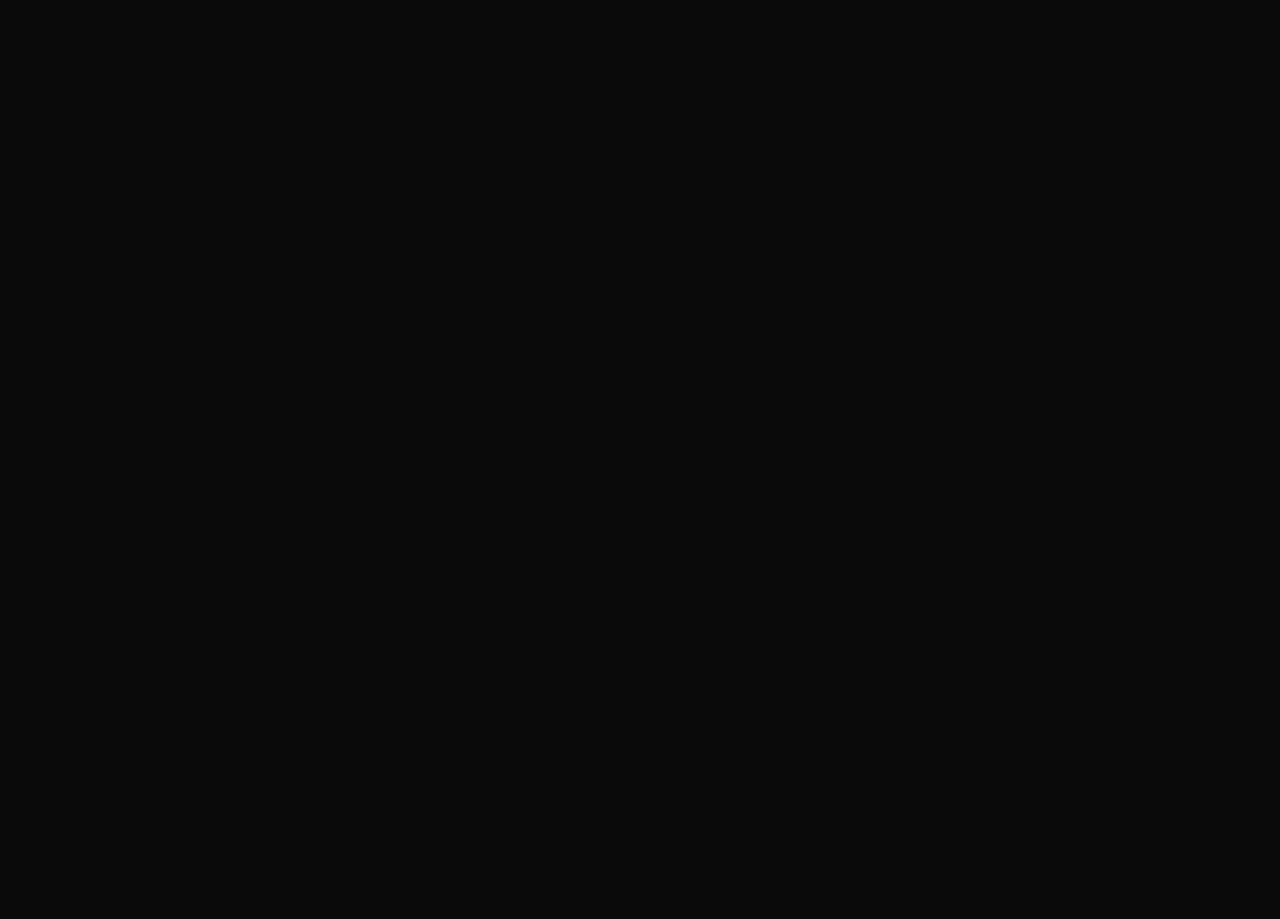
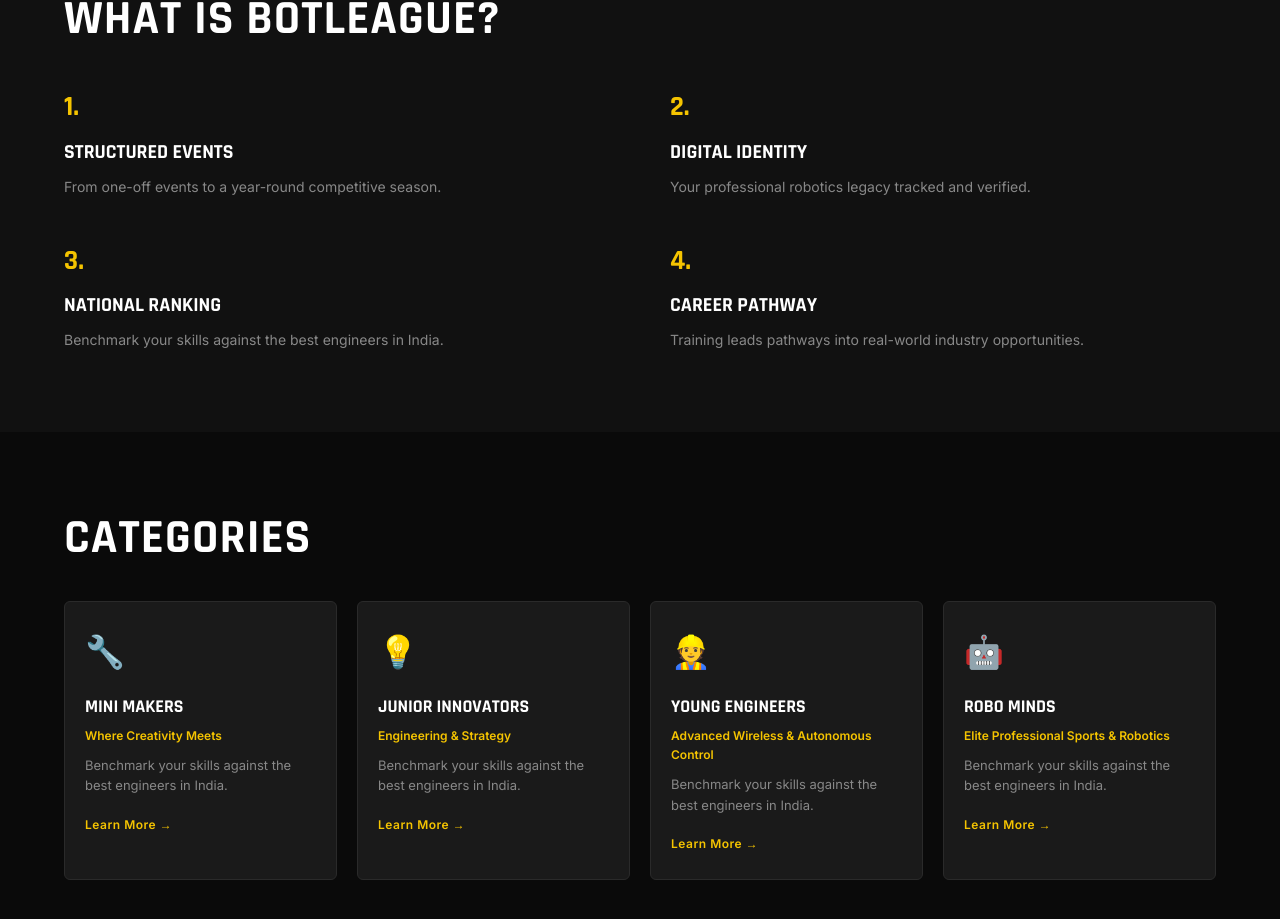
Before and after one commit to Shreyash-Bhimte/botleague, a React (Vite) app in the folder frontend/: page / in a window 1280 px wide. Shown: the part 1726-2645 px from the top of the page. Before the commit the page ends 1639 px from the top, so only its background shows below. Built offline with nearby package versions, Linux system fonts and the light colour scheme.

Commit message:
add About League and Categories sections

```diff
--- /dev/null
+++ b/frontend/src/components/AboutLeague/AboutLeague.css
@@ -0,0 +1,28 @@
+.about-league { background: var(--dark); }
+
+.about-grid {
+  display: grid;
+  grid-template-columns: repeat(2, 1fr);
+  gap: 40px 60px;
+  margin-top: 40px;
+}
+
+.about-num {
+  font-family: var(--font-display);
+  font-size: 28px;
+  font-weight: 700;
+  color: var(--yellow);
+  margin-bottom: 6px;
+}
+.about-item-title {
+  font-family: var(--font-display);
+  font-size: 20px;
+  font-weight: 700;
+  text-transform: uppercase;
+  margin-bottom: 8px;
+}
+.about-item-desc { color: var(--gray); font-size: 14px; }
+
+@media (max-width: 600px) {
+  .about-grid { grid-template-columns: 1fr; gap: 28px; }
+}
--- /dev/null
+++ b/frontend/src/components/AboutLeague/AboutLeague.jsx
@@ -0,0 +1,27 @@
+import './AboutLeague.css';
+
+const items = [
+  { num: '1.', title: 'Structured Events',  desc: 'From one-off events to a year-round competitive season.' },
+  { num: '2.', title: 'Digital Identity',   desc: 'Your professional robotics legacy tracked and verified.' },
+  { num: '3.', title: 'National Ranking',   desc: 'Benchmark your skills against the best engineers in India.' },
+  { num: '4.', title: 'Career Pathway',     desc: 'Training leads pathways into real-world industry opportunities.' },
+];
+
+export default function AboutLeague() {
+  return (
+    <section className="section about-league">
+      <div className="container">
+        <h2 className="section-title">What is BotLeague?</h2>
+        <div className="about-grid">
+          {items.map(it => (
+            <div className="about-item" key={it.num}>
+              <p className="about-num">{it.num}</p>
+              <h3 className="about-item-title">{it.title}</h3>
+              <p className="about-item-desc">{it.desc}</p>
+            </div>
+          ))}
+        </div>
+      </div>
+    </section>
+  );
+}
--- /dev/null
+++ b/frontend/src/components/Categories/Categories.css
@@ -0,0 +1,30 @@
+.categories-section { background: var(--black); }
+
+.categories-grid {
+  display: grid;
+  grid-template-columns: repeat(4, 1fr);
+  gap: 20px;
+  margin-top: 36px;
+}
+
+.category-card {
+  background: var(--card);
+  border: 1px solid var(--border);
+  border-radius: var(--radius);
+  padding: 24px 20px;
+  transition: border-color 0.2s, transform 0.2s;
+}
+.category-card:hover {
+  border-color: var(--yellow);
+  transform: translateY(-4px);
+}
+
+.cat-icon   { font-size: 32px; margin-bottom: 16px; }
+.cat-name   { font-family: var(--font-display); font-size: 18px; font-weight: 700; text-transform: uppercase; margin-bottom: 4px; }
+.cat-tagline{ font-size: 12px; color: var(--yellow); font-weight: 600; margin-bottom: 10px; }
+.cat-desc   { font-size: 13px; color: var(--gray); margin-bottom: 16px; }
+.cat-link   { font-size: 12px; font-weight: 600; color: var(--yellow); letter-spacing: 0.5px; }
+.cat-link:hover { text-decoration: underline; }
+
+@media (max-width: 900px) { .categories-grid { grid-template-columns: repeat(2, 1fr); } }
+@media (max-width: 500px) { .categories-grid { grid-template-columns: 1fr; } }
--- /dev/null
+++ b/frontend/src/components/Categories/Categories.jsx
@@ -0,0 +1,23 @@
+import { categories } from '../../data/categories';
+import './Categories.css';
+
+export default function Categories() {
+  return (
+    <section className="section categories-section" id="categories">
+      <div className="container">
+        <h2 className="section-title">Categories</h2>
+        <div className="categories-grid">
+          {categories.map(cat => (
+            <div className="category-card" key={cat.id}>
+              <div className="cat-icon">{cat.icon}</div>
+              <h3 className="cat-name">{cat.name}</h3>
+              <p className="cat-tagline">{cat.tagline}</p>
+              <p className="cat-desc">{cat.description}</p>
+              <a href="#" className="cat-link">Learn More →</a>
+            </div>
+          ))}
+        </div>
+      </div>
+    </section>
+  );
+}
--- a/frontend/src/pages/Home.jsx
+++ b/frontend/src/pages/Home.jsx
@@ -2,7 +2,8 @@
 import Hero         from '../components/Hero/Hero';
 import Competitions from '../components/Competitions/Competitions';
 import UserJourney  from '../components/UserJourney/UserJourney';
-
+import AboutLeague  from '../components/AboutLeague/AboutLeague';
+import Categories   from '../components/Categories/Categories';
 
 export default function Home() {
   return (
@@ -11,7 +12,8 @@
       <Hero />
       <Competitions />
       <UserJourney />
-
+      <AboutLeague />
+      <Categories />
 
     </>
   );
```
